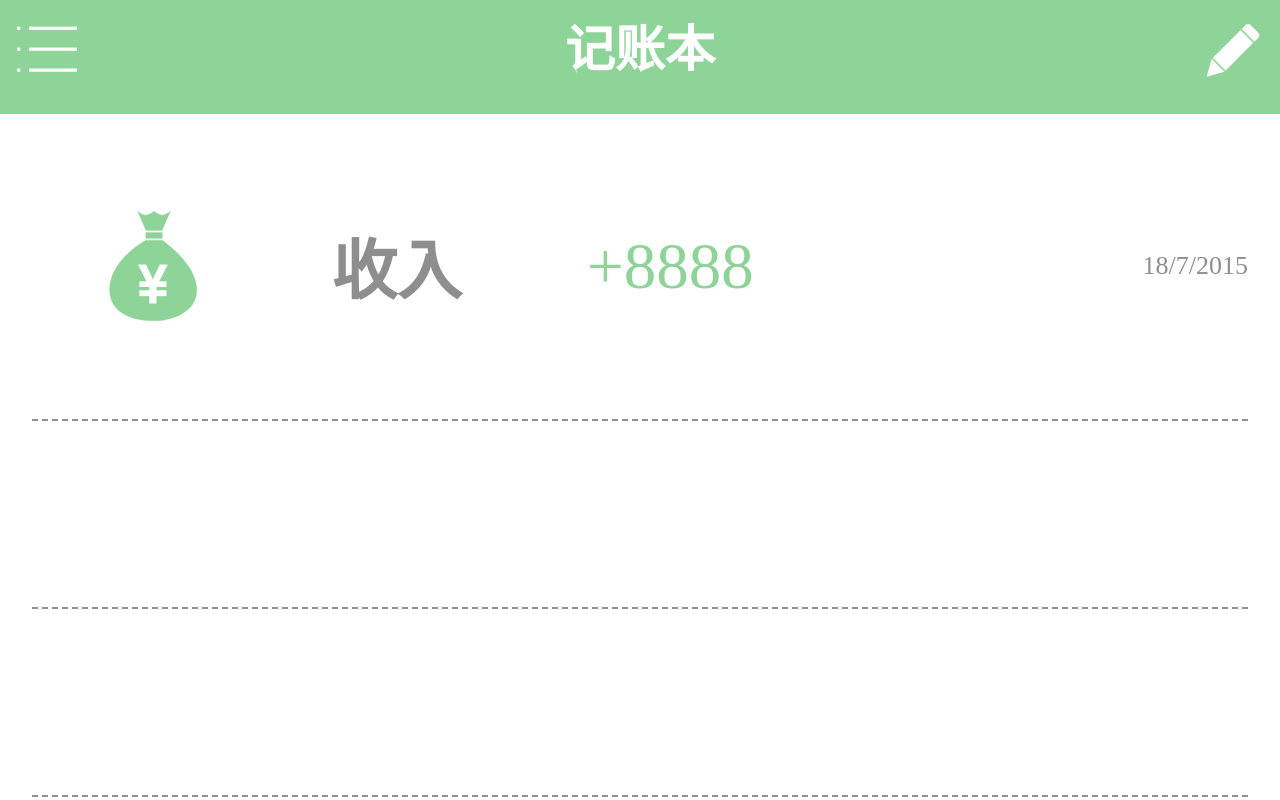
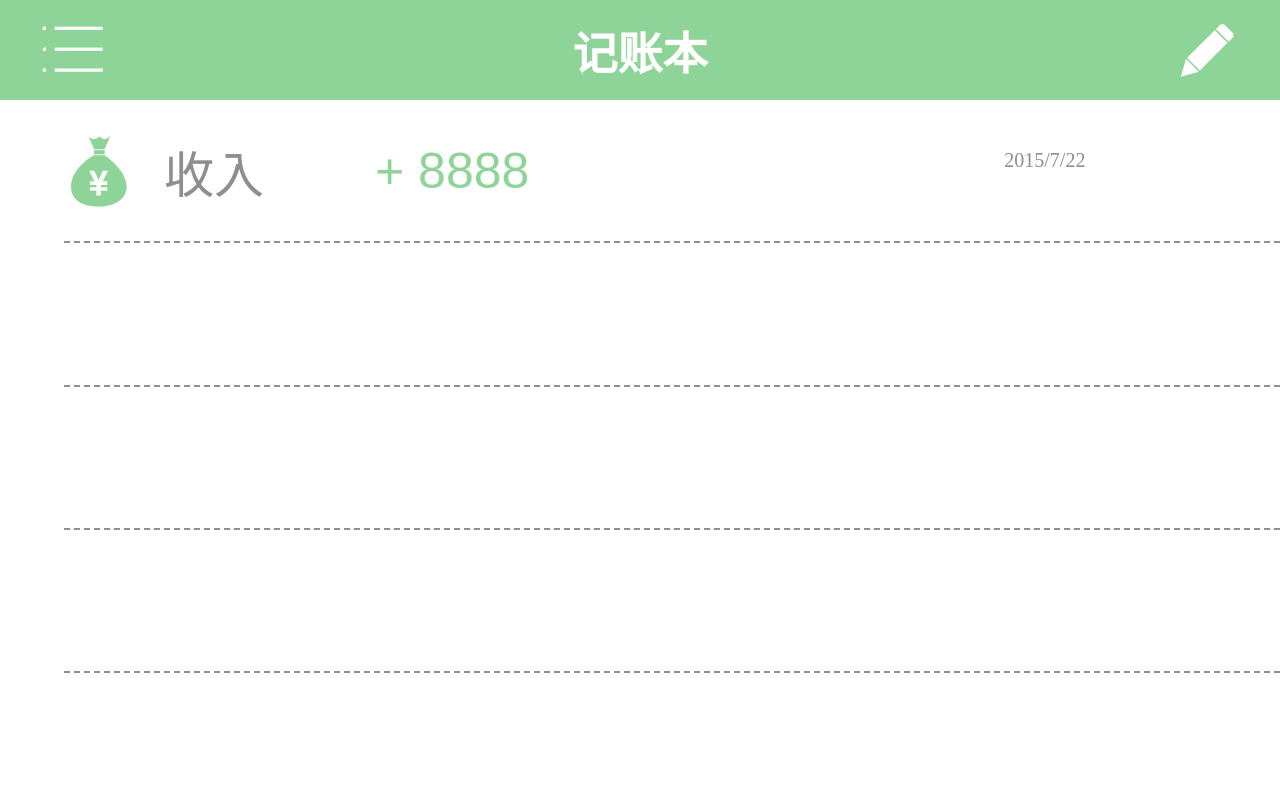
Before and after one commit to smartMao/Walker-task, a plain HTML site: page 移动端页面.html in a window 1280 px wide. Shown: the top 800 px of the page. Drawn offline with nearby package versions, Linux system fonts and the light colour scheme.

Commit message:
重写结构

```diff
--- a/移动端页面.html
+++ b/移动端页面.html
@@ -1,8 +1,7 @@
-<!DOCTYPE html>
-<html>
-<head lang="en">
+<!doctype html>
+<html lang="en">
+<head>
     <meta charset="UTF-8">
-    <title></title>
     <meta name = "viewport" content = "width = device-width">
     <meta name = "viewport" content = "initial-scale = 1.0">
     <meta name = "viewport" content = "height = device-height">
@@ -10,20 +9,23 @@
     <meta name = "viewport" content = "user-scalable=no">
     <meta name = "viewport" content = "user-scalable=no">
     <meta content="telephone=no" name="format-detection" />
+    <title>Document</title>
     <style>
         *{
             padding: 0;
             margin: 0;
             list-style: none;
-            text-decoration: none;
-            border: none;
         }
-        *,*:after,*:before{
+        *,*::after,*::before{
             -webkit-box-sizing: border-box;
             -moz-box-sizing: border-box;
-            -o-box-sizing: border-box;
-            -ms-box-sizing: border-box;
             box-sizing: border-box;
+        }
+        html{
+            font-size: 62.5%;
+        }
+        body{
+            font-size: 1.4rem;
         }
         @font-face {font-family: 'iconfont';
             src: url('fonts/iconfont.eot'); /* IE9*/
@@ -38,198 +40,250 @@
             -webkit-font-smoothing: antialiased;
             -webkit-text-stroke-width: 0.2px;
             -moz-osx-font-smoothing: grayscale;}
-        html{
-            font-size: 62.5%
-        }
-        body{
-            font-size: 1.4rem;
+        input{
+            border: none;
+            background: none;
+            outline: none;
         }
         header{
+            background: rgb(142,212,152);
+            width: 100%;
+            height: 100px;
             position: fixed;
-            z-index: 800;
-            background: rgba(142,212,152,1);
-            width: 100%;
-            line-height: 100px;
+            top: 0;
             left: 0;
-            right: 0;
-            top: 0;
+            display: flex;
+            z-index: 888;
+        }
+        .head-nav-left,.head-wirte{
+            flex-grow: 1;
+        }
+        .head-text{
+            flex-grow: 10;
             color: white;
+        }
+        .head-text h4{
+            font-size: 4.5rem;
+        }
+        header > div{
             text-align: center;
+            margin: auto;
         }
-        .icon-left{
-            float: left;
-            margin-left: 17px;
-        }
-        .icon-right{
-            float: right;
-            margin-right: 17px;
-        }
-        .icon-left i,
-        .icon-right i{
+        .head-nav-left i,.head-wirte i{
+            color: white;
             font-size: 6rem;
         }
-        header h2{
+        main{
+            width: 100%;
             position: absolute;
-            font-size: 5rem;
-            left: 50%;
-            -webkit-transform: translateX(-50%);
-            -moz-transform: translateX(-50%);
-            -ms-transform: translateX(-50%);
-            -o-transform: translateX(-50%);
-            transform: translateX(-50%);
+            top: 100px;
+            overflow-y: scroll;
+            -webkit-overflow-scrolling: touch;
         }
-        main{
-            position: absolute;
-            width: 100%;
-            top: 113px;
-            overflow-y: scroll;
-        }
-        main .content{
+        main #content{
+            width: 95%;
+            height: 1000px;
+            float: right;
+            /*overflow: hidden;*/
             /*background: cornflowerblue;*/
         }
-        .content .every-cont{
-            width: 95%;
-            margin: 0 auto;
+        #content ul {
+            width: 100%;
+            height: 100%;
             display: flex;
             flex-direction: column;
-            height: 2000px;
+            position: relative;
+            /*overflow: hidden;*/
         }
-        .every-cont li{
+        #content ul li{
+            width: 100%;
+            height: 100%;
             flex-grow: 1;
-            border-bottom: 2px dashed #8e8e8e;
-            min-height: 100px;
+            display: flex;
+            text-align: left;
+            border-top: 2px dashed #8e8e8e;
+            /*overflow: hidden;*/
             position: relative;
-            width: 100%;
-            display: flex;
+            left: 0;
+            top: 0;
         }
-        .every-cont li div{
-            flex-grow: 1;
-            /*position: relative;*/
-            display: flex;
+        #content ul li:nth-child(1){
+            border: none;
         }
-        .box-icon,
-        .box-money,
-        .box-cate{
-            align-items: center;
-            justify-content: center;
+        .theBox{
+            position: absolute;
+            width: 130%;
+            height: 100%;
+            left: 0;
+            top: 0;
+            /*border-bottom: 2px dashed #8e8e8e;*/
+            /*background: red;*/
             display: flex;
         }
         .box-icon{
+            min-width: 100px;
+            flex-grow: .3;
+            margin: auto;
+        }
+        .box-text{
+            min-width: 100px;
+            margin: auto;
+        }
+        .box-text h4{
+            font-size: 5rem;
+            color: #8e8e8e;
+            font-style: normal;
+            font-weight: normal;
+        }
+        .box-money{
+            flex-grow: 2;
+            min-width: 200px;
+            margin: auto;
+            /*text-align: center;*/
+        }
+        .box-money input{
+           float: left;
+            color:  rgb(142,212,152);
+            font-size:5rem;
+            padding-left: 15%;
+        }
+        .box-time{
+            flex-grow: 5;
+        }
+        .box-time p{
+            font-size: 2rem;
+            padding-top: 15%;
+            color: #8e8e8e;
+        }
+        .box-change{
             width: 20%;
-            /*background: red;*/
+            /*position: absolute;*/
+            position: relative;
+            /*left: 100%;*/
+            /*top: 0;*/
+            /*bottom: 0;*/
+            /*right: 0;*/
+            display: flex;
+            color: white;
+            background:rgb(215,76,61);
+        }
+        .box-change-write,.box-change-del{
+            text-align: center;
+            width: 50%;
+            margin: auto;
+        }
+        .box-change-write i,.box-change-del i{
+            font-size: 7rem;
         }
         .box-icon i{
-            font-size: 11rem;
-            color: rgba(142,212,152,1);
-            /*position: absolute;*/
-            /*left: 50%;*/
-            /*top: 50%;*/
-            /*-webkit-transform: translate(-50%, -50%);*/
-            /*-moz-transform: translate(-50%, -50%);*/
-            /*-ms-transform: translate(-50%, -50%);*/
-            /*-o-transform: translate(-50%, -50%);*/
-            /*transform: translate(-50%, -50%);*/
+            color:  rgb(142,212,152);
+            font-size: 7rem;
         }
-        .box-cate{
-            width: 20%;
-            /*background: cadetblue;*/
+        /*.a{*/
+            /*flex: 1;*/
+            /*display: flex;*/
+        /*}*/
+        /*.b{*/
+           /*width: 20%;*/
+            /*flex: 1;*/
+        /*}*/
+        /*.box-con>div{*/
+            /*background: coral;*/
+            /*float: left;*/
+        /*}*/
+        /*.box-con>div:nth-child(2n){*/
+            /*background: cornflowerblue;*/
+        /*}*/
+    </style>
+    <script>
+        function getStyle(obj,attr){
+            return obj.currentStyle[attr]?obj.currentStyle[attr]:getComputedStyle(obj,false)[attr]
         }
-        .box-cate h4,.box-money p{
-            font-size: 6.5rem;
-            /*position: absolute;*/
-            /*top: 50%;*/
-            /*-webkit-transform: translateY(-50%);*/
-            /*-moz-transform: translateY(-50%);*/
-            /*-ms-transform: translateY(-50%);*/
-            /*-o-transform: translateY(-50%);*/
-            /*transform: translateY(-50%);*/
+        function addEvent(obj,type,fn){
+            if(document.addEventListener){
+                obj.addEventListener(type,fn,false)
             }
-        .box-cate h4{
-            color: #8e8e8e;
         }
-        .box-money{
-            width: 25%;
+        function removeEvent(obj,type,fn){
+            if(document.removeEventListener){
+                obj.removeEventListener(type,fn,false)
             }
-        .moneyIn-color{
-            color: rgba(142,212,152,1);
         }
-        .moneyOut-color{
-            color: rgba(219,107,97,1);
+        window.onload=function(){
+            var aLi=document.querySelector(".box-con");
+            var Box=document.querySelector(".theBox");
+            var box_change = document.querySelector(".box-change");
+            var theWidth=Box.offsetWidth + box_change.offsetWidth;
+            var start="ontouchstart" in window?"touchstart":"click";
+            var startX,moveX,aboveX;
+            console.log(Box.offsetWidth - aLi.offsetWidth)
+            function touchStart(event){
+                var e=event||window.event;
+                var touch= e.changedTouches[0];
+                startX=touch.pageX||touch.clientX;
             }
-        .box-Showtime{
-            width: 35%;
-            position: relative;
-            /*align-items: center;*/
-            /*display: none;*/
+            function touchMove(event){
+                event.preventDefault();
+                var e=event||window.event;
+                var touch= e.changedTouches[0];
+                var myclient=touch.pageX||touch.clientX;
+                moveX=myclient - startX;
+                aLi.style.left=aboveX + moveX +"px"
             }
-        .box-Showtime p{
-            position: absolute;
-            right: 0;
-            top: 50%;
-            -webkit-transform: translateY(-50%);
-            -moz-transform: translateY(-50%);
-            -ms-transform: translateY(-50%);
-            -o-transform: translateY(-50%);
-            transform: translateY(-50%);
-            color: #8e8e8e;
-            font-size: 2.6rem;
+            function touchend(event){
+//                event.preventDefault();
+                aboveX=parseInt(aLi.style.left)
+                if(moveX > 0){
+                    $(aLi).animate({left:0},200);
+                    aboveX=0
                 }
-        .box-change{
-            flex-grow:2;
-            background: rgb(215,76,61);
-           position: relative;
-            left: -99999px;
+                if(moveX < 0 && aboveX < -(Box.offsetWidth - aLi.offsetWidth)){
+                    $(aLi).animate({left:-(Box.offsetWidth - aLi.offsetWidth)},200);
+                    aboveX=-(Box.offsetWidth - aLi.offsetWidth)
                 }
-        .box-changeIcon-left,.box-changeIcon-right{
-            flex: 1;
-            align-items: center;
-            justify-content: center;
             }
-        .box-changeIcon-left i,.box-changeIcon-right i{
-            font-size:10rem;
-            color: white;
-            /*position: absolute;*/
-            /*left: 50%;*/
-            /*top: 50%;*/
-            /*-webkit-transform: translate(-50%, -50%);*/
-            /*-moz-transform: translate(-50%, -50%);*/
-            /*-ms-transform: translate(-50%, -50%);*/
-            /*-o-transform: translate(-50%, -50%);*/
-            /*transform: translate(-50%, -50%);*/
+            aLi.addEventListener('touchstart',touchStart,false);
+            aLi.addEventListener('touchmove',touchMove,false);
+            aLi.addEventListener('touchend',touchend,false)
         }
-    </style>
+    </script>
 </head>
 <body>
 <header>
-    <div class="icon-left">
-        <i class="iconfont icon-css">&#xe656;</i>
+    <div class="head-nav-left">
+        <i class="iconfont">&#xe656;</i>
     </div>
-    <h2>记账本</h2>
-    <div class="icon-right">
-        <i class="iconfont icon-css">&#xe627;</i>
+    <div class="head-text">
+        <h4>记账本</h4>
+    </div>
+    <div class="head-wirte">
+        <i class="iconfont">&#xe627;</i>
     </div>
 </header>
 <main>
-    <div class="content">
-        <ul class="every-cont">
-            <li>
+    <div id="content">
+        <ul>
+            <li class="box-con">
+                <div class="theBox">
                         <div class="box-icon">
-                        <i class="iconfont icon-css">&#xe61f;</i>
+                            <i class="iconfont">&#xe61f;</i>
                         </div>
-                    <div class="box-cate">
+                        <div class="box-text">
                             <h4>收入</h4>
                         </div>
                         <div class="box-money">
-                        <p class="moneyIn-color">+8888</p>
+                            <!--<p>+</p>-->
+                            <input value="+ 8888" type="text" disabled="disabled">
                         </div>
-                    <div class="box-Showtime">
-                        <p>18/7/2015</p>
+                        <div class="box-time">
+                            <p>2015/7/22</p>
+                        </div>
                         <div class="box-change">
-                            <div class="box-changeIcon-left">
-                                <i class="iconfont icon-css">&#xe691;</i>
+                            <div class="box-change-write">
+                                <i class="iconfont">&#xe691;</i>
                             </div>
-                            <div class="box-changeIcon-right">
-                                <i class="iconfont icon-css">&#xe675;</i>
+                            <div class="box-change-del">
+                                <i class="iconfont">&#xe675;</i>
                             </div>
                         </div>
                     </div>
@@ -240,11 +294,9 @@
             <li></li>
             <li></li>
             <li></li>
-            <li></li>
-            <li></li>
-            <li></li>
         </ul>
     </div>
 </main>
+<script src="http://apps.bdimg.com/libs/jquery/2.1.1/jquery.min.js"></script>
 </body>
 </html>
```
Also changed, not shown: touch效果.html (+7 -0 lines). Lines whose indentation alone changed are shown as unchanged.
